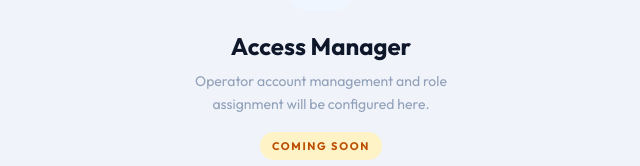
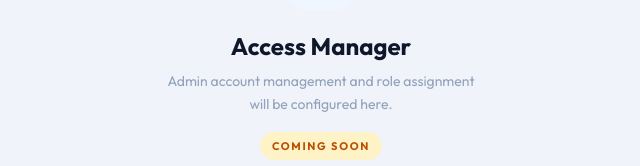
Before and after one commit to LinusMatola/tuma-tz-admin, a Next.js app: page /dashboard/access-manager in a window 1280 px wide. Shown: the part 165-331 px from the top of the page, without its empty margins (319-959 px from the left). Built offline with nearby package versions, Linux system fonts and the light colour scheme.

Commit message:
variables added

```diff
--- a/src/app/dashboard/access-manager/page.tsx
+++ b/src/app/dashboard/access-manager/page.tsx
@@ -8,7 +8,7 @@ export default function AccessManager() {
       </div>
       <h2 className="text-2xl font-bold text-slate-900 mb-2">Access Manager</h2>
       <p className="text-slate-400 text-sm max-w-xs leading-relaxed">
-        Operator account management and role assignment will be configured here.
+        Admin account management and role assignment will be configured here.
       </p>
       <span className="mt-4 inline-block text-[11px] font-bold tracking-[0.15em] uppercase px-3 py-1.5 bg-amber-100 text-amber-700 rounded-full">
         Coming Soon
```
